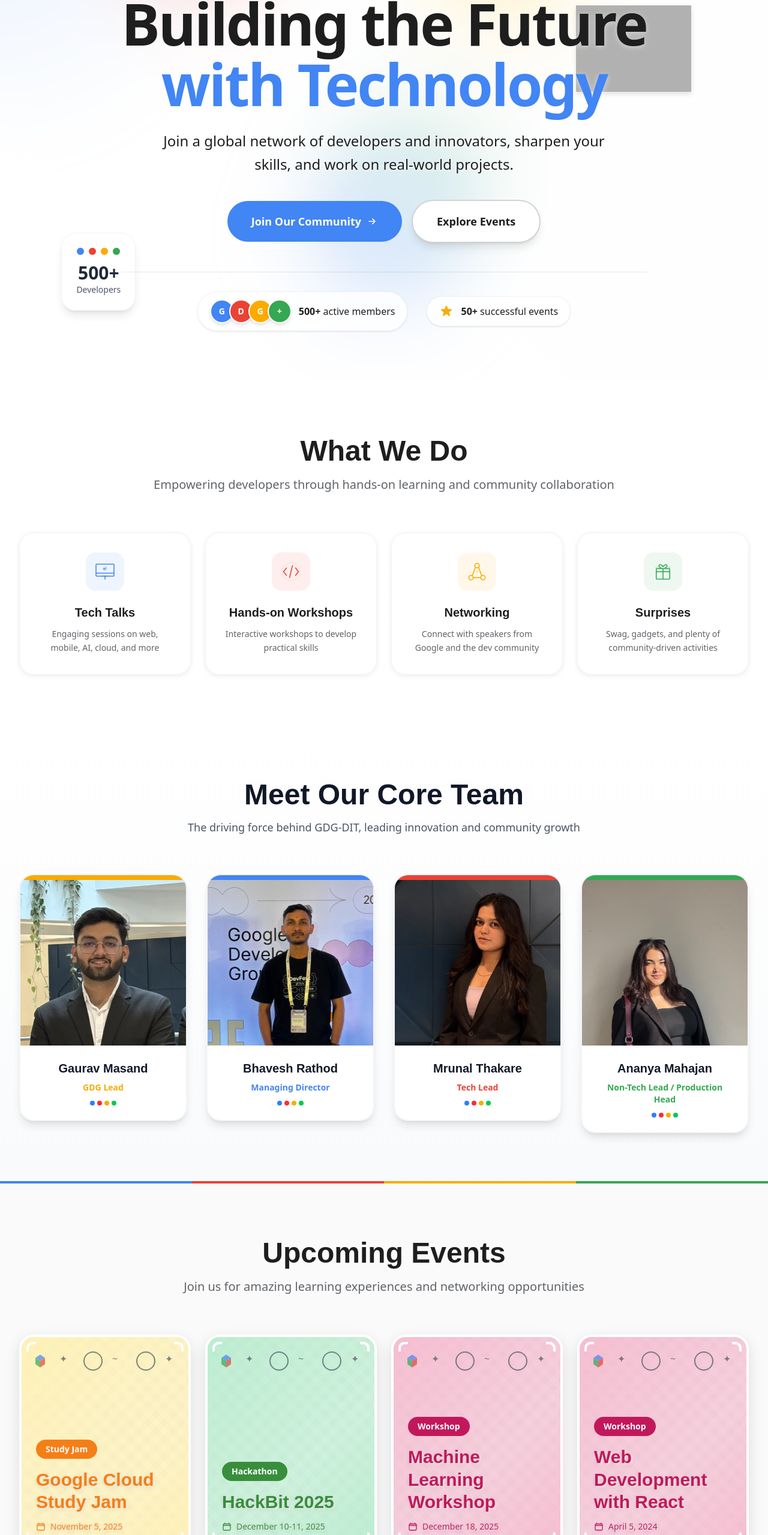
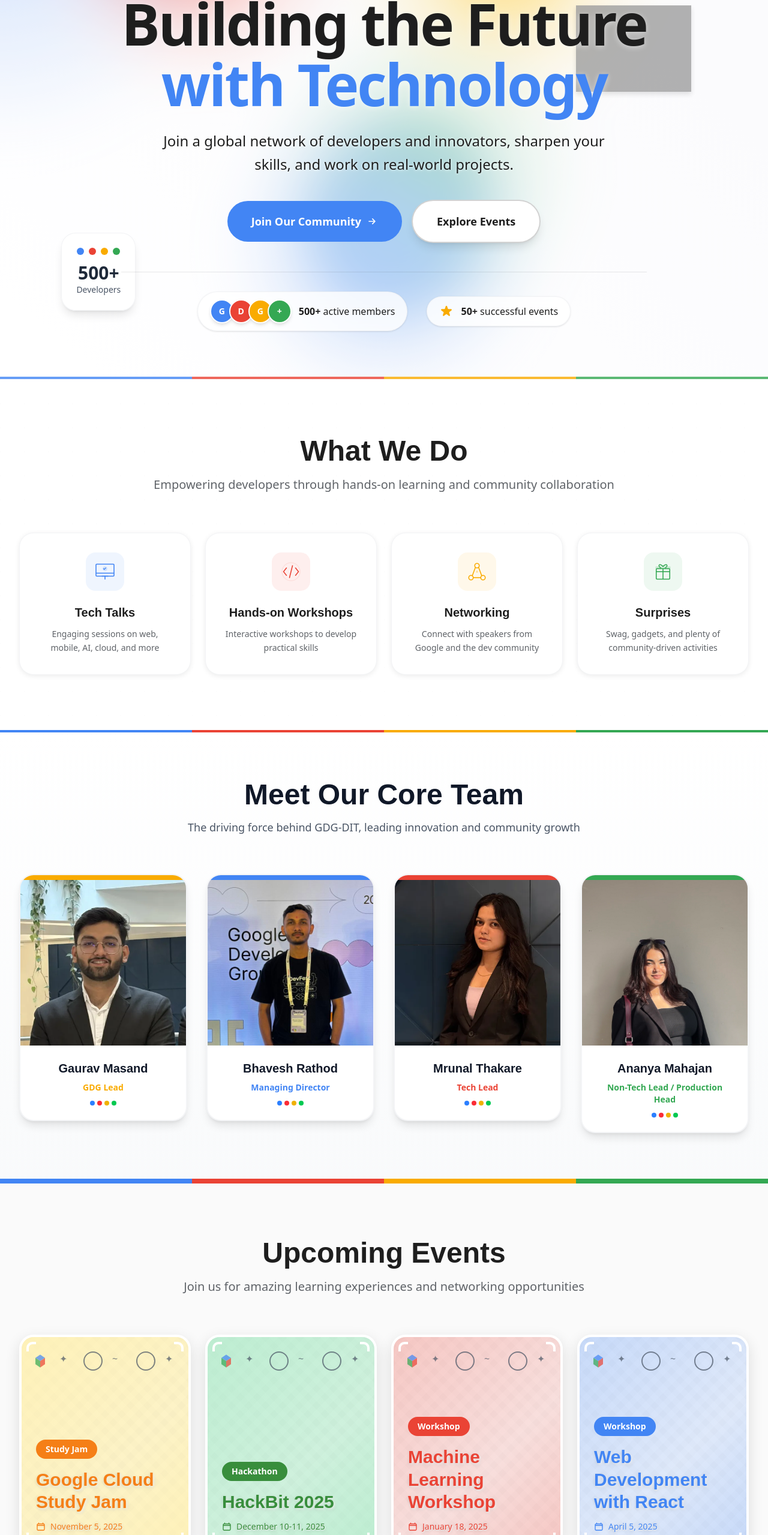
Before and after one commit to Tejas-Santosh-Nalawade/gdg-dit-website, a Next.js app: page / in a window 1280 px wide. Shown: the part 218-2777 px from the top of the page at 60% size. Built offline with nearby package versions, Linux system fonts and the light colour scheme; grey boxes are pictures that could not be loaded; a web font is replaced by a local one.

Commit message:
BAckground Aniamtion chamged and goodle lining after each section

```diff
--- a/components/home/CoreTeamSectionSimple.jsx
+++ b/components/home/CoreTeamSectionSimple.jsx
@@ -35,7 +35,7 @@
 
 export default function CoreTeamSectionSimple() {
   return (
-    <section className="py-20 bg-gradient-to-b from-white to-gray-50">
+    <section className="relative py-20 bg-gradient-to-b from-white to-gray-50">
       <div className="container mx-auto px-6 md:px-8 max-w-7xl">
         {/* Section Header */}
         <div className="text-center mb-16">
@@ -100,6 +100,14 @@
           ))}
         </div>
       </div>
+
+      {/* Decorative bottom border with Google colors */}
+      <div className="absolute bottom-0 left-0 right-0 h-1 flex">
+        <div className="flex-1 bg-[#4285f4]" />
+        <div className="flex-1 bg-[#ea4335]" />
+        <div className="flex-1 bg-[#f9ab00]" />
+        <div className="flex-1 bg-[#34a853]" />
+      </div>
     </section>
   );
 }
--- a/components/home/DomainsGrid.jsx
+++ b/components/home/DomainsGrid.jsx
@@ -193,6 +193,14 @@
           })}
         </motion.div>
       </div>
+
+      {/* Decorative bottom border with Google colors */}
+      <div className="absolute bottom-0 left-0 right-0 h-1 flex">
+        <div className="flex-1 bg-[#4285f4]" />
+        <div className="flex-1 bg-[#ea4335]" />
+        <div className="flex-1 bg-[#f9ab00]" />
+        <div className="flex-1 bg-[#34a853]" />
+      </div>
     </section>
   );
 }
--- a/components/home/Gallery.jsx
+++ b/components/home/Gallery.jsx
@@ -184,6 +184,14 @@
           scrollbar-width: none;
         }
       `}</style>
+
+      {/* Decorative bottom border with Google colors */}
+      <div className="absolute bottom-0 left-0 right-0 h-1 flex">
+        <div className="flex-1 bg-[#4285f4]" />
+        <div className="flex-1 bg-[#ea4335]" />
+        <div className="flex-1 bg-[#f9ab00]" />
+        <div className="flex-1 bg-[#34a853]" />
+      </div>
     </section>
   );
 }
--- a/components/home/HeroSection.jsx
+++ b/components/home/HeroSection.jsx
@@ -30,18 +30,18 @@
 
   return (
     <section className="relative min-h-[85vh] flex items-center pt-8 pb-16 md:pt-12 md:pb-20 overflow-hidden">
-      {/* Lighter Background Gradient Animation */}
-      <div className="absolute inset-0 z-0 opacity-30">
+      {/* Enhanced Background Gradient Animation */}
+      <div className="absolute inset-0 z-0 opacity-50">
         <BackgroundGradientAnimation
           gradientBackgroundStart="rgb(255, 255, 255)"
-          gradientBackgroundEnd="rgb(250, 250, 250)"
+          gradientBackgroundEnd="rgb(245, 245, 250)"
           firstColor="66, 133, 244"
           secondColor="234, 67, 53"
           thirdColor="251, 188, 5"
           fourthColor="52, 168, 83"
           fifthColor="66, 133, 244"
           pointerColor="66, 133, 244"
-          size="60%"
+          size="70%"
           blendingValue="soft-light"
           interactive={true}
           containerClassName="absolute inset-0"
@@ -49,7 +49,7 @@
       </div>
 
       {/* White overlay for better text visibility */}
-      <div className="absolute inset-0 z-[1] bg-white/40 backdrop-blur-[1px]"></div>
+      <div className="absolute inset-0 z-[1] bg-white/20 backdrop-blur-[0.5px]"></div>
 
       {/* Google Developer Groups Logo with Animation */}
       <motion.div
@@ -202,6 +202,14 @@
           </motion.div>
         </div>
       </div>
+
+      {/* Decorative bottom border with Google colors */}
+      <div className="absolute bottom-0 left-0 right-0 h-1 flex">
+        <div className="flex-1 bg-[#4285f4]" />
+        <div className="flex-1 bg-[#ea4335]" />
+        <div className="flex-1 bg-[#f9ab00]" />
+        <div className="flex-1 bg-[#34a853]" />
+      </div>
     </section>
   );
 }
--- a/components/home/StatsCounter.jsx
+++ b/components/home/StatsCounter.jsx
@@ -154,6 +154,14 @@
           ))}
         </div>
       </motion.div>
+
+      {/* Decorative bottom border with Google colors */}
+      <div className="absolute bottom-0 left-0 right-0 h-1 flex">
+        <div className="flex-1 bg-[#4285f4]" />
+        <div className="flex-1 bg-[#ea4335]" />
+        <div className="flex-1 bg-[#f9ab00]" />
+        <div className="flex-1 bg-[#34a853]" />
+      </div>
     </section>
   );
 }
--- a/components/home/UpcomingEvents.jsx
+++ b/components/home/UpcomingEvents.jsx
@@ -10,7 +10,7 @@
 
   const getEventColor = (type) => {
     const colors = {
-      'Workshop': { bg: 'rgba(244, 180, 202, 0.6)', text: '#c2185b', border: '#f48fb1' },
+      'Workshop': { bg: 'rgba(66, 133, 244, 0.15)', text: '#4285f4', border: '#4285f4' },
       'Study Jam': { bg: 'rgba(255, 241, 179, 0.7)', text: '#f57f17', border: '#ffd54f' },
       'Hackathon': { bg: 'rgba(178, 235, 202, 0.6)', text: '#388e3c', border: '#81c784' },
       'Conference': { bg: 'rgba(187, 222, 251, 0.7)', text: '#1976d2', border: '#90caf9' },
@@ -75,7 +75,10 @@
           viewport={{ once: true }}
         >
           {displayEvents.map((event) => {
-            const colors = getEventColor(event.type);
+            // Special color for Machine Learning Workshop
+            const colors = event.title === 'Machine Learning Workshop'
+              ? { bg: 'rgba(234, 67, 53, 0.15)', text: '#ea4335', border: '#ea4335' }
+              : getEventColor(event.type);
             return (
               <motion.div
                 key={event.id}
--- a/components/home/WhatWeDo.jsx
+++ b/components/home/WhatWeDo.jsx
@@ -135,6 +135,14 @@
           })}
         </motion.div>
       </div>
+
+      {/* Decorative bottom border with Google colors */}
+      <div className="absolute bottom-0 left-0 right-0 h-1 flex">
+        <div className="flex-1 bg-[#4285f4]" />
+        <div className="flex-1 bg-[#ea4335]" />
+        <div className="flex-1 bg-[#f9ab00]" />
+        <div className="flex-1 bg-[#34a853]" />
+      </div>
     </section>
   );
 }
--- a/data/events.json
+++ b/data/events.json
@@ -27,7 +27,7 @@
     {
       "id": 3,
       "title": "Machine Learning Workshop",
-      "date": "December 18, 2025",
+      "date": "January 18, 2025",
       "time": "10:00 AM - 4:00 PM",
       "venue": "Computer Lab 1, DIT",
       "type": "Workshop",
@@ -39,7 +39,7 @@
     {
       "id": 4,
       "title": "Web Development with React",
-      "date": "April 5, 2024",
+      "date": "April 5, 2025",
       "time": "2:00 PM - 4:00 PM",
       "venue": "Computer Lab 1",
       "type": "Workshop",
```
